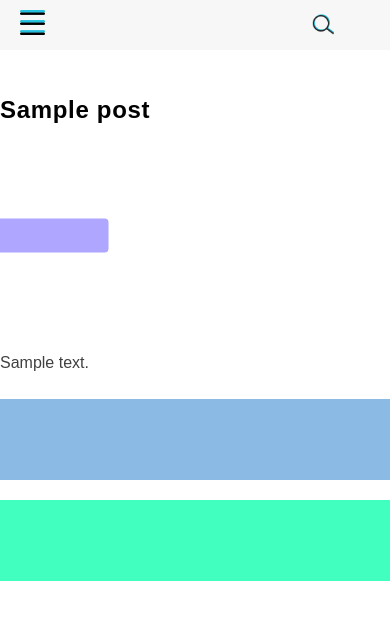
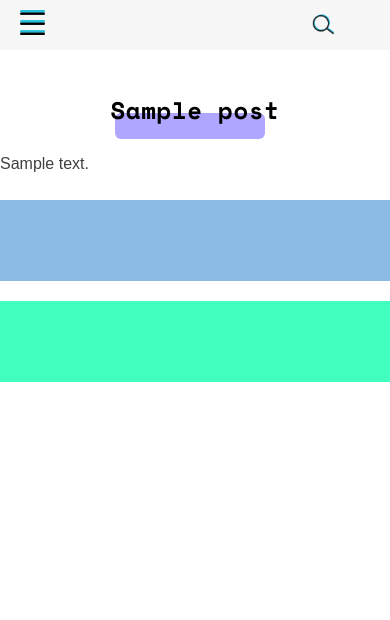
Before and after one commit to Ivandaixiv/coderoad-fall-2019, a WordPress theme: template themes/coderoad/template-parts/content-create.php in a window 390 px wide; the page is wider, and only the part inside the window is pictured. Shown: the top 620 px of that part. Run offline with PHP 8.4 and a stand-in for WordPress, Linux system fonts and the light colour scheme; the site name, menu and one post (Sample post) are stand-ins, and other content is empty; style sheets or scripts are compiled from the project's sources.

Commit message:
created page - basic mobile style finished

```diff
--- a/themes/coderoad/sass/_createpage.scss
+++ b/themes/coderoad/sass/_createpage.scss
@@ -1,19 +1,30 @@
 .rectangle-create{
-    height: 183px;
-    width: 34px;
-    opacity: 0.75;
-    transform: rotate(-90deg);
-    border-radius: 4px;
-    background-color: $color__secondary-light;
+    height: 26.16px;
+    width: 150.1px;
+    opacity: .75;
+    transform: rotate(1turn);
+    background-color: #9389ff;
+    position: absolute;
+    bottom: -11px;
+    left: 29.5%;
+    border-radius: 6px;
+}
+
+.create-container{
+    position: relative;
 }
 
 .create-title {
 	height: 32px;
-	width: 262px;
+	width: 100%;
 	color: #000000;
 	font-size: 24px;
 	letter-spacing: 0.69px;
-	line-height: 28px;
+    line-height: 28px;
+    text-align: center;
+    position: relative;
+    z-index: 1;
+    font-family: $font__header;
 }
 
 .text-below-container{
@@ -24,6 +35,7 @@
     height: 81px;
     width: 500px;
     background-color: $color__blue-light;
+    font-family: $font__header;
 }
 
 .steps-content{
@@ -50,6 +70,7 @@
     display: flex;
     justify-content: center;
     align-items: center;
+    font-family: $font__header;
 }
 
 .tutorial-share-container{
--- a/themes/coderoad/template-parts/content-create.php
+++ b/themes/coderoad/template-parts/content-create.php
@@ -65,10 +65,14 @@ get_header(); ?>
 	  <?php if( have_rows('name_and_videos') ): ?>
 
 			<?php while( have_rows('name_and_videos') ): the_row(); ?>
-				<div class="title-index-container">
-			   <?php the_sub_field('title'); ?>
+				<section class="title-index-container">
+			  <div class="create-lang-title">
+				<?php the_sub_field('title'); ?>
+			</div>
+				<div class="create-lang-amount">
 			   <?php the_sub_field('videos_available'); ?>
 				</div>
+				</section>
 			<?php endwhile; ?>
 
 		  <?php endif; ?>
```
Also changed, not shown: other parts of themes/coderoad/sass/_createpage.scss (+38 -1 lines).
